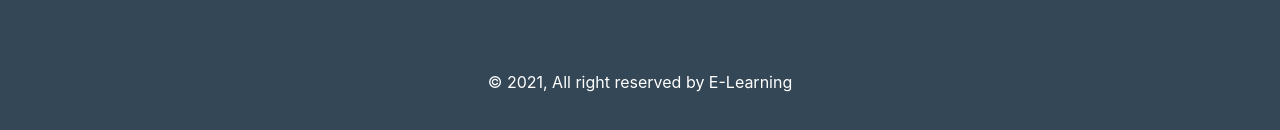
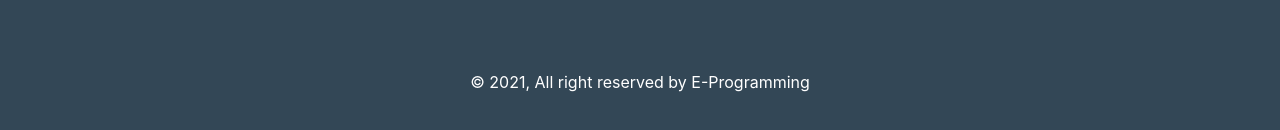
Before and after one commit to Jubair-Ahmed-Khan/educational-website, a React (Create React App) app: page / in a window 1280 px wide. Shown: the part 1603-1733 px from the top of the page. Built offline with nearby package versions, Linux system fonts and the light colour scheme.

Commit message:
footer edited

```diff
--- a/src/component/Footer/Footer.js
+++ b/src/component/Footer/Footer.js
@@ -34,7 +34,7 @@
 
                 {/* footer copyright  */}
                 <p className="text-center text-white my-5">
-                    &copy; 2021, All right reserved by E-Learning
+                    &copy; 2021, All right reserved by E-Programming
                 </p>
             </footer>
         </div>
```
